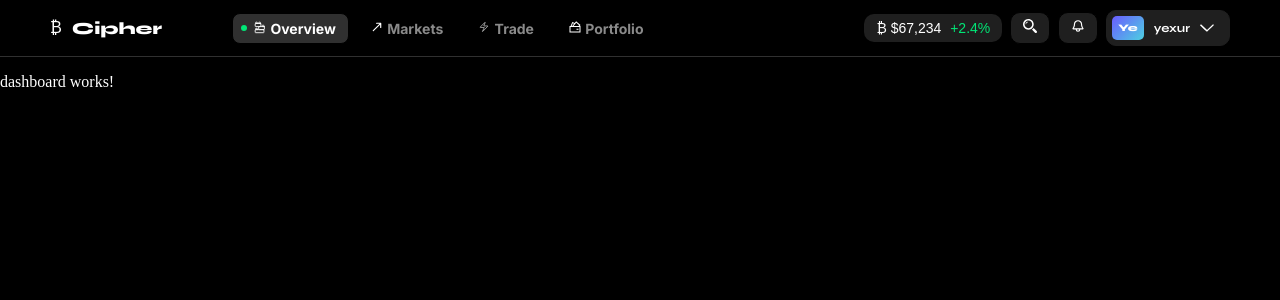
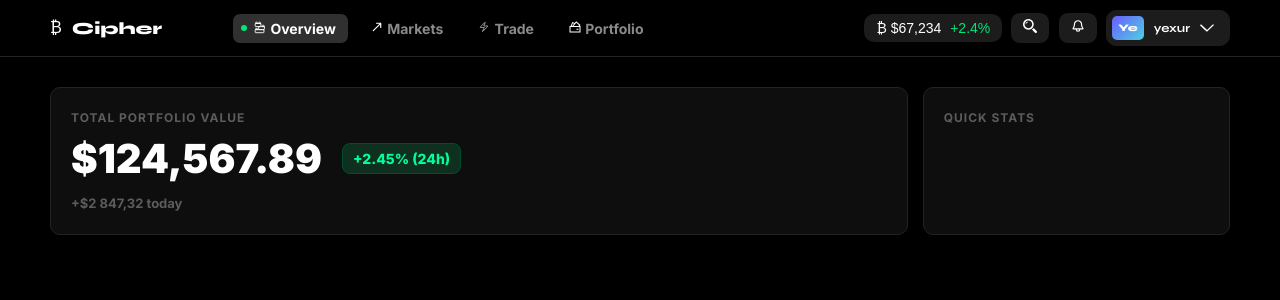
Before and after one commit to 21sadder/cypher-stock, an Angular app in the folder frontend/project/: page /dashboard in a window 1280 px wide. Shown: the top 300 px of the page. Built offline with nearby package versions, Linux system fonts and the light colour scheme.

Commit message:
dashboard started

```diff
--- a/frontend/project/src/app/dashboard/dashboard.css
+++ b/frontend/project/src/app/dashboard/dashboard.css
@@ -1,4 +1,69 @@
 .dashboard-container {
+  display: flex;
   background-color: black;
   color: white;
 }
+
+.chart-card {
+  width: 75%;
+  margin-left: 50px;
+  margin-right: 7.5px;
+  margin-top: 30px;
+  padding: 10px;
+  padding-left: 20px;
+  background-color: #0e0e0e;
+  border-radius: 10px;
+  border: 0.5px solid #232323;
+  font-family: Inter, sans-serif;
+}
+
+.up-title {
+  color: #5c5c5c;
+  text-transform: uppercase;
+  font-weight: 700;
+  font-size: 12px;
+  letter-spacing: 1px;
+}
+
+.price {
+  font-size: 40px;
+  font-weight: 900;
+
+}
+
+.actual-price-block {
+  margin-top: -30px;
+  display: flex;
+  align-items: center;
+  gap: 20px;
+}
+
+.price-delta-day-percents {
+  background: #0f2f1f;
+  color: #00ff9c;
+  padding: 6px 10px;
+  border-radius: 8px;
+  border: 0.5px solid #004e31;
+  font-size: 14px;
+  font-weight: 800;
+}
+
+.price-delta-day-money {
+  color: #5c5c5c;
+  font-weight: 700;
+  font-size: 13px;
+  margin-top: -15px;
+}
+
+.stats-card {
+  width: 25%;
+  margin-right: 50px;
+  margin-top: 30px;
+  margin-left: 7.5px;
+  background-color: #0e0e0e;
+  border-radius: 10px;
+  border: 0.5px solid #232323;
+  padding: 10px;
+  padding-left: 20px;
+  font-family: Inter, sans-serif;
+}
--- a/frontend/project/src/app/dashboard/dashboard.html
+++ b/frontend/project/src/app/dashboard/dashboard.html
@@ -1,3 +1,15 @@
 <div class="dashboard-container">
-  <p>dashboard works!</p>
+
+  <div class="chart-card">
+    <p class="up-title">Total Portfolio Value</p>
+    <div class="actual-price-block">
+      <h1 class="price">${{ formatted }}</h1>
+      <span class="price-delta-day-percents">+{{ priceChangingDayPercents }}% (24h)</span>
+    </div>
+    <p class="price-delta-day-money">+${{ formattedPrice }} today</p>
+  </div>
+
+  <div class="stats-card">
+    <p class="up-title">Quick Stats</p>
+  </div>
 </div>
--- a/frontend/project/src/app/dashboard/dashboard.ts
+++ b/frontend/project/src/app/dashboard/dashboard.ts
@@ -1,11 +1,19 @@
 import { Component } from '@angular/core';
 import { NgOptimizedImage } from '@angular/common';
-import { RouterLink, RouterLinkActive } from '@angular/router';
+
 
 @Component({
   selector: 'app-dashboard',
-  imports: [RouterLink, RouterLinkActive],
+  imports: [],
   templateUrl: './dashboard.html',
   styleUrl: './dashboard.css',
 })
-export class Dashboard {}
+export class Dashboard {
+  totalPrice: number = 124567.89;
+  priceChangingDayPercents: number = 2.45;
+  priceChangingToday: number = 2847.32;
+
+  // formats number 124567.89 to 124,567.89
+  formatted = new Intl.NumberFormat('en-US').format(this.totalPrice);
+  formattedPrice = new Intl.NumberFormat('uk-UA').format(this.priceChangingToday);
+}
--- a/frontend/project/src/app/navbar-layout/navbar-layout.css
+++ b/frontend/project/src/app/navbar-layout/navbar-layout.css
@@ -13,7 +13,7 @@
   align-items: center;
   background: #000000;
   color: white;
-  border-bottom: 0.5px solid #303030;
+  border-bottom: 0.5px solid #232323;
 }
 
 .nav-left {
@@ -31,7 +31,7 @@
 
 .navbar-button {
   align-self: center;
-  background: #1f1f1f;
+  background: #1c1c1c;
   padding: 6px 12px;
   border: 1px solid #000000;
   border-radius: 10px;
@@ -74,8 +74,8 @@
 
 .menu a:hover {
   color: white;
-  background-color: #1f1f1f;
-  border: 0.5px solid #1f1f1f;
+  background-color: #1c1c1c;
+  border: 0.5px solid #1c1c1c;
   transition: all 0.3s ease;
 }
 
@@ -106,7 +106,7 @@
 }
 
 .balance {
-  background: #1f1f1f;
+  background: #1c1c1c;
   padding: 6px 12px;
   border-radius: 10px;
   font-size: 14px;
@@ -132,13 +132,13 @@
   border-radius: 10px;
   color: white;
   font-size: 12px;
-  background: #1f1f1f;
+  background: #1c1c1c;
   align-items: center;
   padding: 5px;
   padding-right: 15px;
   gap: 10px;
   font-weight: bolder;
-  border: 0.5px solid #1f1f1f;
+  border: 0.5px solid #1c1c1c;
   transition: background-color 0.3s ease;
   cursor: pointer;
 }
@@ -163,7 +163,7 @@
 .dropdown-content {
   border-radius: 10px;
   padding: 5px;
-  background-color: #1f1f1f;
+  background-color: #1c1c1c;
   min-width: 100px;
   box-shadow: 0px 8px 13px 0px rgba(0,0,0,0.2);
 }
```
